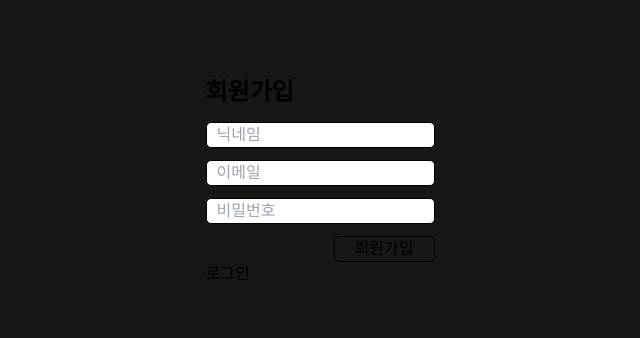
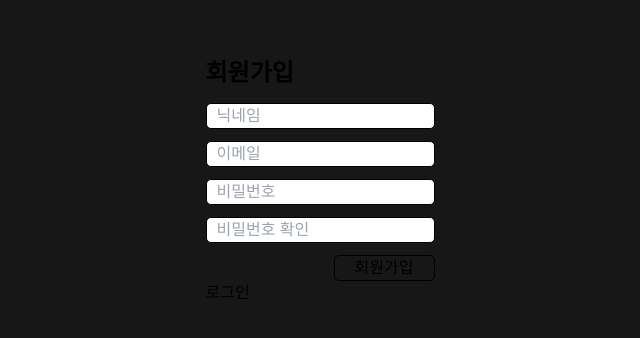
Before and after one commit to xorms571/bigsFront, a Next.js app: page / in a window 1280 px wide. Shown: the part 220-558 px from the top of the page, without its empty margins (320-960 px from the left). Built offline with nearby package versions, Linux system fonts and the light colour scheme.

Commit message:
confirmPassword add

```diff
--- a/src/app/components/SignUp.tsx
+++ b/src/app/components/SignUp.tsx
@@ -10,6 +10,7 @@
   const [username, setUsername] = useState("");
   const [email, setEmail] = useState("");
   const [password, setPassword] = useState("");
+  const [confirmPassword, setConfirmPassword] = useState("");
 
   const handleRegister = async (e: React.FormEvent) => {
     e.preventDefault();
@@ -18,6 +19,7 @@
         username,
         email,
         password,
+        confirmPassword,
       });
       alert("회원가입 성공!");
       handleRegiOrLogin();
@@ -60,6 +62,13 @@
           onChange={(e) => setPassword(e.target.value)}
           required
         />
+        <input
+          type="password"
+          placeholder="비밀번호 확인"
+          value={confirmPassword}
+          onChange={(e) => setConfirmPassword(e.target.value)}
+          required
+        />
         <Button text="회원가입" type="submit" />
       </form>
     </>
```
